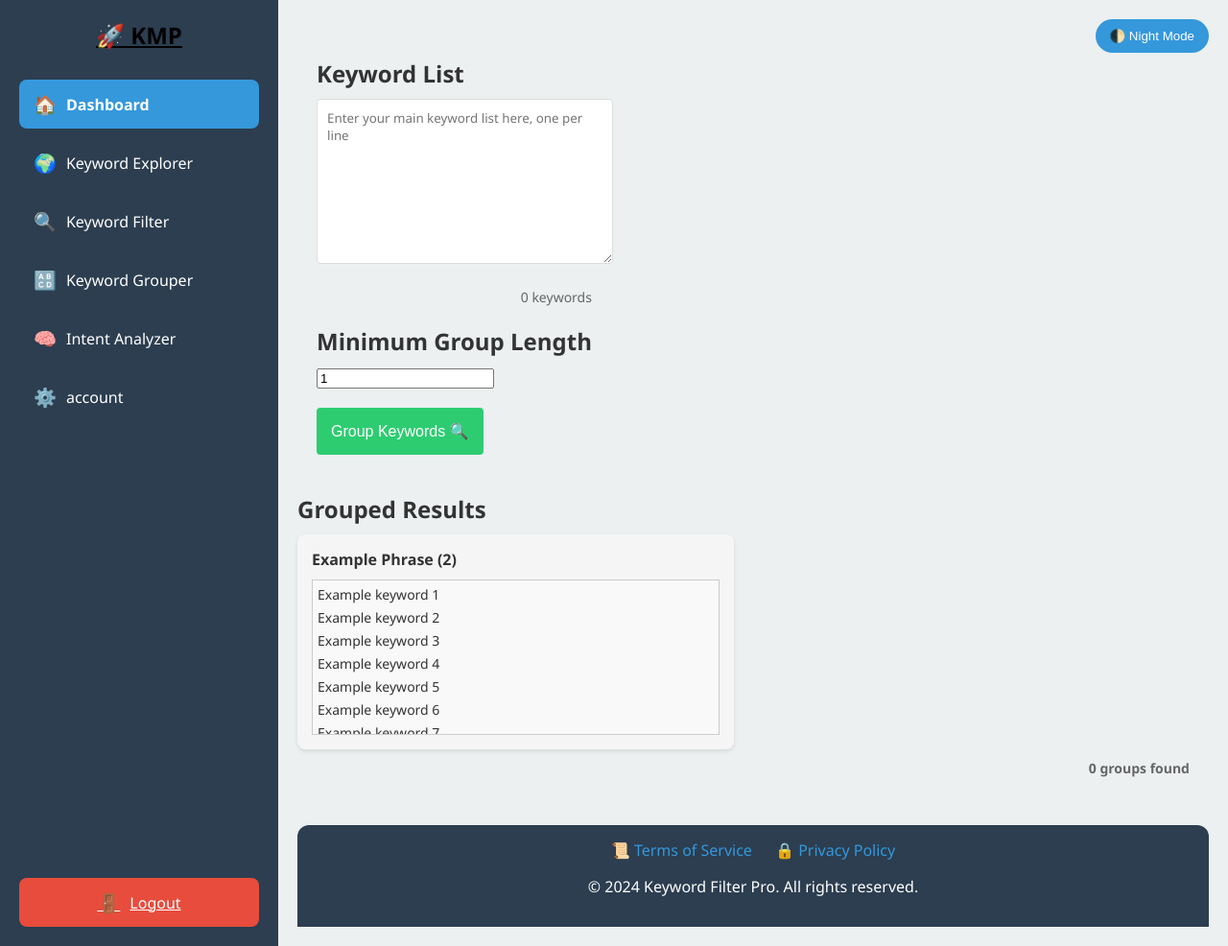
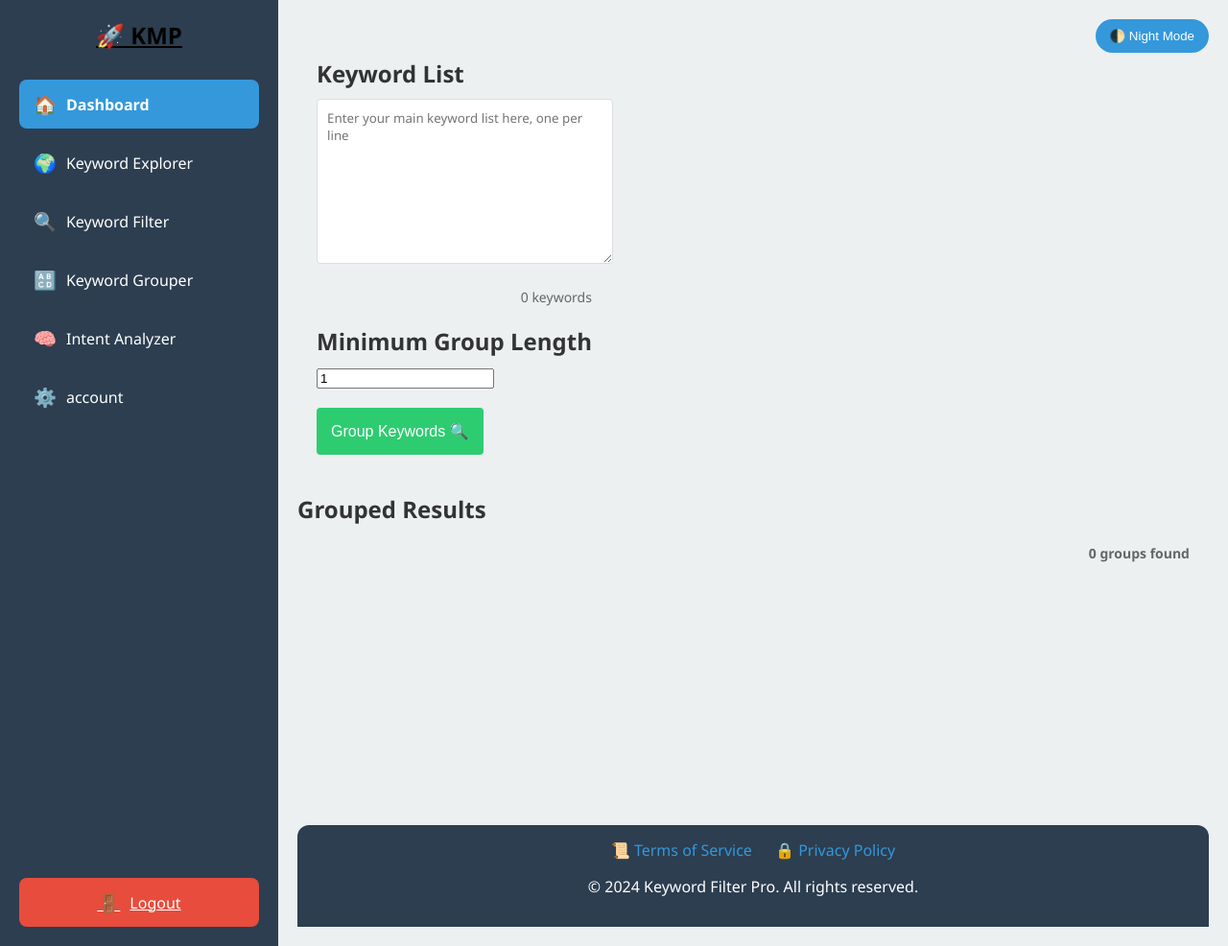
Before and after one commit to simowardi/Keyword-Mapper-Pro, a Flask app: page /keyword/keyword_grouper in a window 1280 px wide. Shown: the whole page at 96% size. Run offline with Flask 3, Linux system fonts and the light colour scheme; the visitor is signed in with stand-in values (Sample User, id 1).

Commit message:
update html grouper js & css

```diff
--- a/KMP/static/js/keyword_grouper.js
+++ b/KMP/static/js/keyword_grouper.js
@@ -36,7 +36,6 @@ themeToggle.addEventListener('click', function() {
     this.innerHTML = document.body.classList.contains('dark-mode') ? '☀️ Day Mode' : '🌙 Night Mode';
 });
 
-
 // Handle the keyword grouping process
 $(document).ready(function() {
     $('#keywordForm').on('submit', function(event) {
@@ -55,11 +54,13 @@ $(document).ready(function() {
                     $.each(response.grouped_keywords, function(phrase, keywords) {
                         $('.grouped-results-container').append(
                             `<div class="keyword-group">
-                                <strong>${phrase} (${keywords.length})</strong>
-                                <ul>${keywords.map(kw => `<li>${kw}</li>`).join('')}</ul>
                                 <button class="copy-button" onclick="copyToClipboard('${phrase}')">
                                     <i class="fas fa-copy"></i> Copy
                                 </button>
+                                <strong>${phrase} (${keywords.length})</strong>
+                                <div class="keyword-list">
+                                    <ul>${keywords.slice(0, 10).map(kw => `<li>${kw}</li>`).join('')}</ul>
+                                </div>
                             </div>`
                         );
                     });
--- a/KMP/templates/keyword_grouper.html
+++ b/KMP/templates/keyword_grouper.html
@@ -41,27 +41,6 @@
                 <h2><i class="fas fa-filter"></i> Grouped Results</h2>
                 <div class="grouped-results-container">
                     <!-- Grouped results will be dynamically inserted here -->
-					<div class="keyword-group">
-						<button class="copy-button" onclick="copyToClipboard('Example Phrase')">
-							<i class="fas fa-copy"></i>
-						</button>
-						<strong>Example Phrase (2)</strong>
-						<div class="keyword-list">
-							<ul>
-								<li>Example keyword 1</li>
-								<li>Example keyword 2</li>
-								<li>Example keyword 3</li>
-								<li>Example keyword 4</li>
-								<li>Example keyword 5</li>
-								<li>Example keyword 6</li>
-								<li>Example keyword 7</li>
-								<li>Example keyword 8</li>
-								<li>Example keyword 9</li>
-								<li>Example keyword 10</li>
-								<li>Example keyword 11</li> <!-- This will require scrolling -->
-							</ul>
-						</div>
-					</div>
                 </div>
                 <div class="keyword-count">
                     <span id="matchCount">0 groups found</span>
```
Lines whose indentation alone changed are shown as unchanged.
